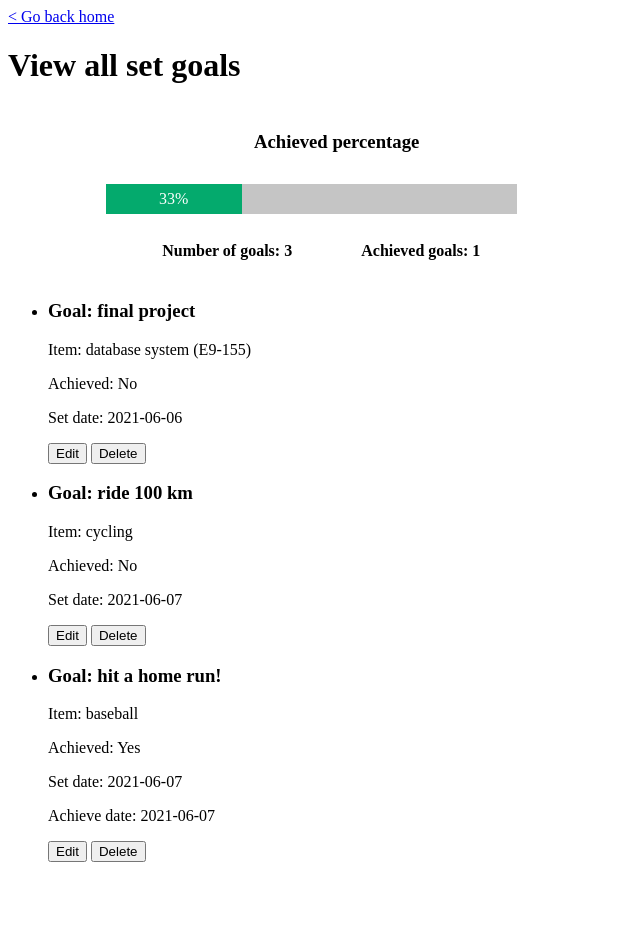
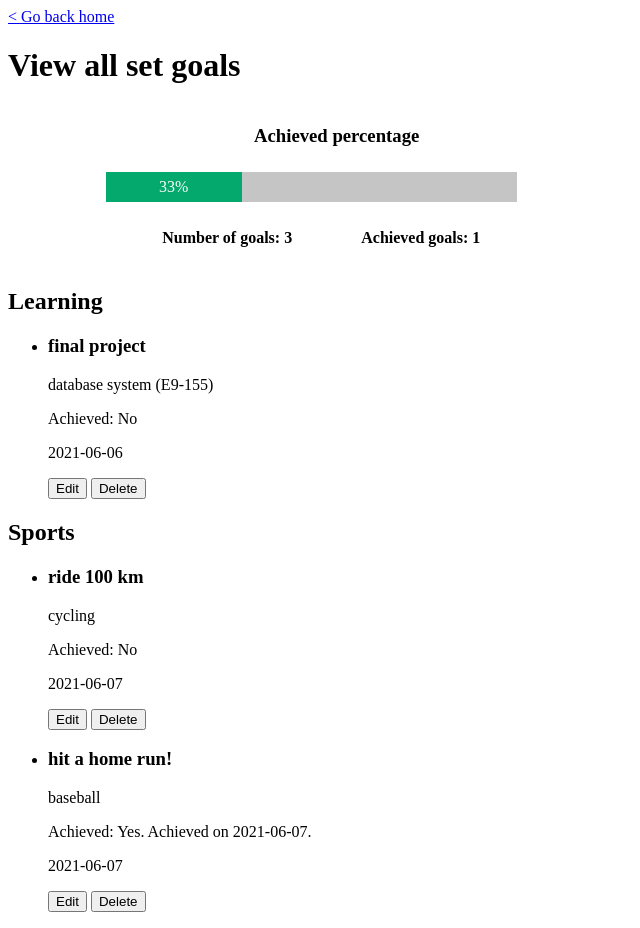
Before and after one commit to sky712345678/TimeMaster, a Flask app: page /goals/listAll in a window 1280 px wide. Shown: the whole page, without its empty margins (0-640 px from the left). Before the commit the page ends 862 px from the top, so only its background shows below. Run offline with Flask 2, Linux system fonts and the light colour scheme; data comes from the database, SQL or seed files in the repository; both versions use the stored data as it was after the commit.

Commit message:
Bug fixes and some adjustments

```diff
--- a/MainApp/Goals/views.py
+++ b/MainApp/Goals/views.py
@@ -64,16 +64,29 @@ def listGoals():
                                        'FROM Goals').fetchall()[0].Number
 
     if numberOfGoals > 0:
-        allGoals = db.session.execute('SELECT Items.Category, Items.Name, Goals.ItemNumber, Goals.Goal, Goals.GoalNumber, Goals.Achieved, Goals.SetDate, Goals.AchieveDate '+
-                                      'FROM Goals, Items '+
-                                      'WHERE Goals.ItemNumber = Items.ItemNumber '+
-                                      'ORDER BY Goals.Achieved ASC')
+        learningGoals = db.session.execute('SELECT Items.Category, Items.Name, Goals.ItemNumber, Goals.Goal, Goals.GoalNumber, Goals.Achieved, Goals.SetDate, Goals.AchieveDate '+
+                                           'FROM Goals, Items '+
+                                           'WHERE Goals.ItemNumber = Items.ItemNumber '+
+                                             'AND Items.Category = "Learning"' +
+                                           'ORDER BY Goals.Achieved ASC')
+        sportsGoals = db.session.execute('SELECT Items.Category, Items.Name, Goals.ItemNumber, Goals.Goal, Goals.GoalNumber, Goals.Achieved, Goals.SetDate, Goals.AchieveDate '+
+                                         'FROM Goals, Items '+
+                                         'WHERE Goals.ItemNumber = Items.ItemNumber '+
+                                           'AND Items.Category = "Sports"' +
+                                         'ORDER BY Goals.Achieved ASC')
+        leisureGoals = db.session.execute('SELECT Items.Category, Items.Name, Goals.ItemNumber, Goals.Goal, Goals.GoalNumber, Goals.Achieved, Goals.SetDate, Goals.AchieveDate '+
+                                          'FROM Goals, Items '+
+                                          'WHERE Goals.ItemNumber = Items.ItemNumber '+
+                                            'AND Items.Category = "Leisure"' +
+                                          'ORDER BY Goals.Achieved ASC')
 
         numberOfAchievedGoals = db.session.execute('SELECT COUNT (*) AS Number '+
                                                    'FROM Goals '+
                                                    'WHERE Goals.Achieved == "Y"').fetchall()[0].Number
         achievePercentage = int(float(numberOfAchievedGoals/numberOfGoals)*100)
-        return render_template('goals/goal_listAll.html', goals=allGoals, numberOfAchievedGoals=numberOfAchievedGoals, \
+
+        return render_template('goals/goal_listAll.html', learningGoals=learningGoals, sportsGoals=sportsGoals, \
+                                leisureGoals=leisureGoals, numberOfAchievedGoals=numberOfAchievedGoals, \
                                 numberOfGoals=numberOfGoals, percentage=achievePercentage)
     else:
         return render_template('goals/goal_listAll.html')
--- a/MainApp/Items/views.py
+++ b/MainApp/Items/views.py
@@ -92,7 +92,8 @@ def listItems():
                                        'FROM Items').fetchall()[0].Number
 
     if numberOfItems > 0:
-        return render_template('items/item_listAll.html', items=Items.query.all())
+        return render_template('items/item_listAll.html', learningItems=Items.query.filter_by(Category='Learning'), \
+                                sportsItems=Items.query.filter_by(Category='Sports'), leisureItems=Items.query.filter_by(Category='Leisure'))
     else:
         return render_template('items/item_listAll.html')
 
--- a/MainApp/Records/views.py
+++ b/MainApp/Records/views.py
@@ -60,7 +60,7 @@ def inputRecord(request):
             if goalNumber is None:
                 return render_template('records/record_existed.html', record=result)
             else:
-                existedRecord = db.session.execute('SELECT Items.Name, Records.ItemNumber, Records.Date, Records.Duration, Goals.Goal, Records.AchievePercentage, Records.Description '+
+                existedRecord = db.session.execute('SELECT Items.Category, Items.Name, Records.ItemNumber, Records.Date, Records.Duration, Goals.Goal, Records.AchievePercentage, Records.Description '+
                                                 'FROM Items, Records, Goals '+
                                                 'WHERE Records.ItemNumber = :it '+
                                                   'AND Records.Date = :dt '+
@@ -108,7 +108,7 @@ def listRecords():
                                          'FROM Records').fetchall()[0].Number
 
     if numberOfRecords > 0:
-        allRecords = db.session.execute('SELECT Items.Name, Items.ItemNumber, Records.Date, Records.SetDateTime, Records.Duration, Goals.Goal, Records.AchievePercentage, Records.Description '+
+        allRecords = db.session.execute('SELECT Items.Category, Items.Name, Items.ItemNumber, Records.Date, Records.SetDateTime, Records.Duration, Goals.Goal, Records.AchievePercentage, Records.Description '+
                                         'FROM ((Records LEFT OUTER JOIN Goals ON Records.GoalNumber = Goals.GoalNumber)'+
                                                 'JOIN Items ON Records.ItemNumber = Items.ItemNumber) '+
                                         'ORDER BY Records.Date DESC')
--- a/MainApp/static/goals/goal_listAll_css.css
+++ b/MainApp/static/goals/goal_listAll_css.css
@@ -8,16 +8,17 @@
     display: inline-block;
 }
 
-#percentageContainer {
+#messageContainer {
     width: auto;
     text-align: left;
-    margin: 1% 1% 1% 5%;
+    margin: 0% 1% 0% 5%;
 }
 
 #barContainer {
     width: 65%;
     background-color: rgb(197, 197, 197);
     margin: 1% 5% 1% 1%;
+    align-items: center;
 }
 
 #bar {
@@ -27,6 +28,10 @@
     text-align: center; /* To center it horizontally (if you want) */
     line-height: 30px; /* To center it vertically */
     color: white;
+}
+
+#numberOfAchievedGoals {
+    margin: 0;
 }
 
 #progressDetailContainer {
--- a/MainApp/static/goals/goal_listAll_js.js
+++ b/MainApp/static/goals/goal_listAll_js.js
@@ -1,12 +1,24 @@
 function setInfo() {
-    var count = $('.setGoals').children().length
-    if (count == 0) {
+    var numberOfLearningGoals = $('#learningGoalsList').children().length;
+    var numberOfSportsGoals = $('#sportsGoalsList').children().length;
+    var numberOfLeisureGoals = $('#leisureGoalsList').children().length;
+
+    if (numberOfLearningGoals == 0 && numberOfSportsGoals == 0 && numberOfLeisureGoals == 0) {
         $('.setGoals').append('<li class="noExistedGoal">' +
             '<h3 class="message" id="noExistedGoalMessage">There isn&apos;t any goal</h3></li>');
         $('#progress').remove();
         $('#bar').remove();
     }
     else {
+        if (numberOfLearningGoals == 0) {
+            $('.learningGoals').remove();
+        }
+        if (numberOfSportsGoals == 0) {
+            $('.sportsGoals').remove();
+        }
+        if (numberOfLeisureGoals == 0) {
+            $('.leisureGoals').remove();
+        }
         var element = document.getElementById('bar');
         var percentage = parseInt(document.getElementById('bar').innerHTML);
         var width = 0;
--- a/MainApp/templates/goals/goal_input.html
+++ b/MainApp/templates/goals/goal_input.html
@@ -13,8 +13,8 @@
             {% endwith %}
         {% endblock %}
 
-        <div>
-            <h1 id="title">Please enter a goal</h1>
+        <div id="goalContainer">
+            <h1 class="containerTitle">Please enter a goal</h1>
 
             <form action="./input/submit" method="post" id="goalInfoForm">
             <!--form id="goalInfoForm" enctype="multipart/form-data"-->
--- a/MainApp/templates/goals/goal_listAll.html
+++ b/MainApp/templates/goals/goal_listAll.html
@@ -7,7 +7,6 @@
     <body onload="setInfo()">
         <a href="/home" title="go to Homepage">&lt; Go back home</a>
         {% block flashMessage %}
-
             {% with messages = get_flashed_messages() %}
             <div class="messageContainer">
 
@@ -17,15 +16,16 @@
 
             </div>
             {% endwith %}
-
         {% endblock %}
 
         <div class="titleContainer">
-            <h1 class="goalContainer">View all set goals</h1>
+            <h1 class="containerTitle">View all set goals</h1>
+
             <div id="progressContainer">
-                <div class="progress" id="percentageContainer">
-                    <h3 id="percentage">Achieved percentage</h3>
+                <div class="progress" id="messageContainer">
+                    <h3 class="message">Achieved percentage</h3>
                 </div>
+
                 <div class="progress" id="barContainer">
                     <div id="bar">{{percentage}}%</div>
                 </div>
@@ -33,40 +33,90 @@
 
             <div id="progressDetailContainer">
                 <div class="progressDetail" id="numberOfGoalsContainer">
-                    <h4 id="numberOfGoals">Number of goals: {{numberOfGoals}}</h4>
+                    <h4 class="numberOfGoals">Number of goals: {{numberOfGoals}}</h4>
                 </div>
+
                 <div class="progressDetail" id="numberOfAchievedGoals">
-                    <h4 id="numberOfAchievedGoals">Achieved goals: {{numberOfAchievedGoals}}</h4>
+                    <h4 class="numberOfAchievedGoals">Achieved goals: {{numberOfAchievedGoals}}</h4>
                 </div>
             </div>
         </div>
 
-        <div class="goalContainer">
-            <ul class="setGoals">
-                {% for g in goals %}
-                <li class="setGoals">
-                    <h3 class="goal" id="goal">Goal: {{g.Goal}}</h3>
+        <div class="goals" id="goalContainer">
+            <h2 class="learningGoals">Learning</h2>
+            <ul class="learningGoals">
+                {% for g in learningGoals %}
+                <li class="learningGoals" id="learningGoalsList">
+                    <h3 class="goal" id="goal">{{g.Goal}}</h3>
 
                     {% if g.Category == 'Learning' %}
-                        <p class="goal" id="item">Item: {{g.Name}} ({{g.ItemNumber}})</p>
+                        <p class="goal" id="item">{{g.Name}} ({{g.ItemNumber}})</p>
                     {% else %}
-                        <p class="goal" id="item">Item: {{g.Name}}</p>
+                        <p class="goal" id="item">{{g.Name}}</p>
                     {% endif %}
 
                     {% if g.Achieved == 'Y' %}
-                        <p class="goal" id="achieved">Achieved: Yes</p>
+                        <p class="goal" id="achieveInfo">Achieved: Yes. Achieved on {{g.AchieveDate}}.</p>
                     {% else %}
-                        <p class="goal" id="achieved">Achieved: No</p>
+                        <p class="goal" id="achieveInfo">Achieved: No</p>
                     {% endif %}
 
-                    <p class="goal" id="setDate">Set date: {{g.SetDate}}</p>
+                    <p class="goal" id="setDate">{{g.SetDate}}</p>
 
-                    {% if g.AchieveDate != None %}
-                        <p class="goal" id="achieveDate">Achieve date: {{g.AchieveDate}}</p>
+                    <button id="modifyRequestButton" onclick="sendModifyRequest('{{g.GoalNumber}}')">Edit</button>
+                    <button id="deleteRequestButton" onclick="deleteWarn('{{g.GoalNumber}}')">Delete</button>
+                </li>
+                {% endfor %}
+            </ul>
+
+            <h2 class="sportsGoals">Sports</h2>
+            <ul class="sportsGoals">
+                {% for g in sportsGoals %}
+                <li class="sportsGoals" id="sportsGoalsList">
+                    <h3 class="goal" id="goal">{{g.Goal}}</h3>
+
+                    {% if g.Category == 'Learning' %}
+                        <p class="goal" id="item">{{g.Name}} ({{g.ItemNumber}})</p>
+                    {% else %}
+                        <p class="goal" id="item">{{g.Name}}</p>
                     {% endif %}
 
-                    <button type="modifyRequest" onclick="sendModifyRequest('{{g.GoalNumber}}')">Edit</button>
-                    <button type="deleteRequest" onclick="deleteWarn('{{g.GoalNumber}}')">Delete</button>
+                    {% if g.Achieved == 'Y' %}
+                        <p class="goal" id="achieveInfo">Achieved: Yes. Achieved on {{g.AchieveDate}}.</p>
+                    {% else %}
+                        <p class="goal" id="achieveInfo">Achieved: No</p>
+                    {% endif %}
+
+                    <p class="goal" id="setDate">{{g.SetDate}}</p>
+
+                    <button id="modifyRequestButton" onclick="sendModifyRequest('{{g.GoalNumber}}')">Edit</button>
+                    <button id="deleteRequestButton" onclick="deleteWarn('{{g.GoalNumber}}')">Delete</button>
+                </li>
+                {% endfor %}
+            </ul>
+
+            <h2 class="leisureGoals">Leisure</h2>
+            <ul class="leisureGoals">
+                {% for g in leisureGoals %}
+                <li class="leisureGoals" id="leisureGoalsList">
+                    <h3 class="goal" id="goal">{{g.Goal}}</h3>
+
+                    {% if g.Category == 'Learning' %}
+                        <p class="goal" id="item">{{g.Name}} ({{g.ItemNumber}})</p>
+                    {% else %}
+                        <p class="goal" id="item">{{g.Name}}</p>
+                    {% endif %}
+
+                    {% if g.Achieved == 'Y' %}
+                        <p class="goal" id="achieveInfo">Achieved: Yes. Achieved on {{g.AchieveDate}}.</p>
+                    {% else %}
+                        <p class="goal" id="achieveInfo">Achieved: No</p>
+                    {% endif %}
+
+                    <p class="goal" id="setDate">{{g.SetDate}}</p>
+
+                    <button id="modifyRequestButton" onclick="sendModifyRequest('{{g.GoalNumber}}')">Edit</button>
+                    <button id="deleteRequestButton" onclick="deleteWarn('{{g.GoalNumber}}')">Delete</button>
                 </li>
                 {% endfor %}
             </ul>
--- a/MainApp/templates/goals/goal_modify.html
+++ b/MainApp/templates/goals/goal_modify.html
@@ -34,10 +34,12 @@
                 <br>
                 Goal number <input type="text" id="goalNumberInput" name="goalNumber" value="{{goal.GoalNumber}}" disabled>
                 <br>
+
                 <div id="originalGoalInfoContainer" style="display: none;">
                     <input type="text" id="originalItemNumberInput" name="originalItemNumber" value="{{goal.ItemNumber}}">
                     <input type="text" id="originalAchievedInput" name="originalAchieved" value="{{goal.Achieved}}">
                 </div>
+
                 <button type="submit" id="confirmButton">Save</button>
                 <button type="button" id="cancelButton">Cancel</button>
             </form>
--- a/MainApp/templates/items/item_input.html
+++ b/MainApp/templates/items/item_input.html
@@ -14,7 +14,7 @@
         {% endblock %}
 
         <div class="itemContainer">
-            <h1 id="title">Please enter an item</h1>
+            <h1 class="containerTitle">Please enter an item</h1>
 
             <form action="./input/submit" method="post" id="itemInfoForm"-->
             <!--form id="itemInfoForm" enctype="multipart/form-data"-->
--- a/MainApp/templates/items/item_modify.html
+++ b/MainApp/templates/items/item_modify.html
@@ -18,9 +18,11 @@
                 </div>
                 Name <input type="text" id="nameInput" name="name" placeholder="Please enter course name" value="{{item.Name}}" required>
                 <br>
+
                 <div id="originalItemInfoContainer" style="display: none;">
                     <input type="text" id="originalCategoryInput" name="originalCategory" value="{{item.Category}}">
                 </div>
+
                 <button type="submit" id="confirmButton">Save</button>
                 <button type="button" id="cancelButton">Cancel</button>
             </form>
--- a/MainApp/templates/records/record_input.html
+++ b/MainApp/templates/records/record_input.html
@@ -14,10 +14,9 @@
         {% endblock %}
 
         <div id="recordContainer">
-            <h1 id="title">Please enter the time record</h1>
+            <h1 class="containerTitle">Please enter the time record</h1>
 
             <form action="./input/submit" method="post" id="recordInfoForm">
-            <!--form id="recordInfoForm" enctype="multipart/form-data"-->
                 Item <select id="itemNumberSelect" name="itemNumber" form="recordInfoForm"><!--onchange="categoryCheck(this)"-->
                         {% for i in items %}
                         {% if i.Category == 'Learning' %}
@@ -32,7 +31,6 @@
                 <br>
                 Duration <input type="text" id="durationInput" name="duration" placeholder="The time you spent (min.)" required>
                 <br>
-                <!--temporary-->
                 Goal <select id="goalNumberSelect" name="goalNumber" form="recordInfoForm"></select>
                 <br>
                 Achieve percentage <input type="text" id="achievePercentageInput" name="achievePercentage" placeholder="%">
```
Also changed, not shown: MainApp/static/items/item_listAll_js.js (+16 -4 lines), MainApp/static/items/item_modify_js.js (+6 -5 lines), MainApp/templates/goals/goal_existed.html (+17 -5 lines), MainApp/templates/items/item_listAll.html (+34 -7 lines), MainApp/templates/records/record_existed.html (+13 -8 lines), MainApp/templates/records/record_listAll.html (+12 -9 lines), MainApp/templates/records/record_modify.html (+6 -5 lines), MainDatabase.db. Lines whose indentation alone changed are shown as unchanged.
